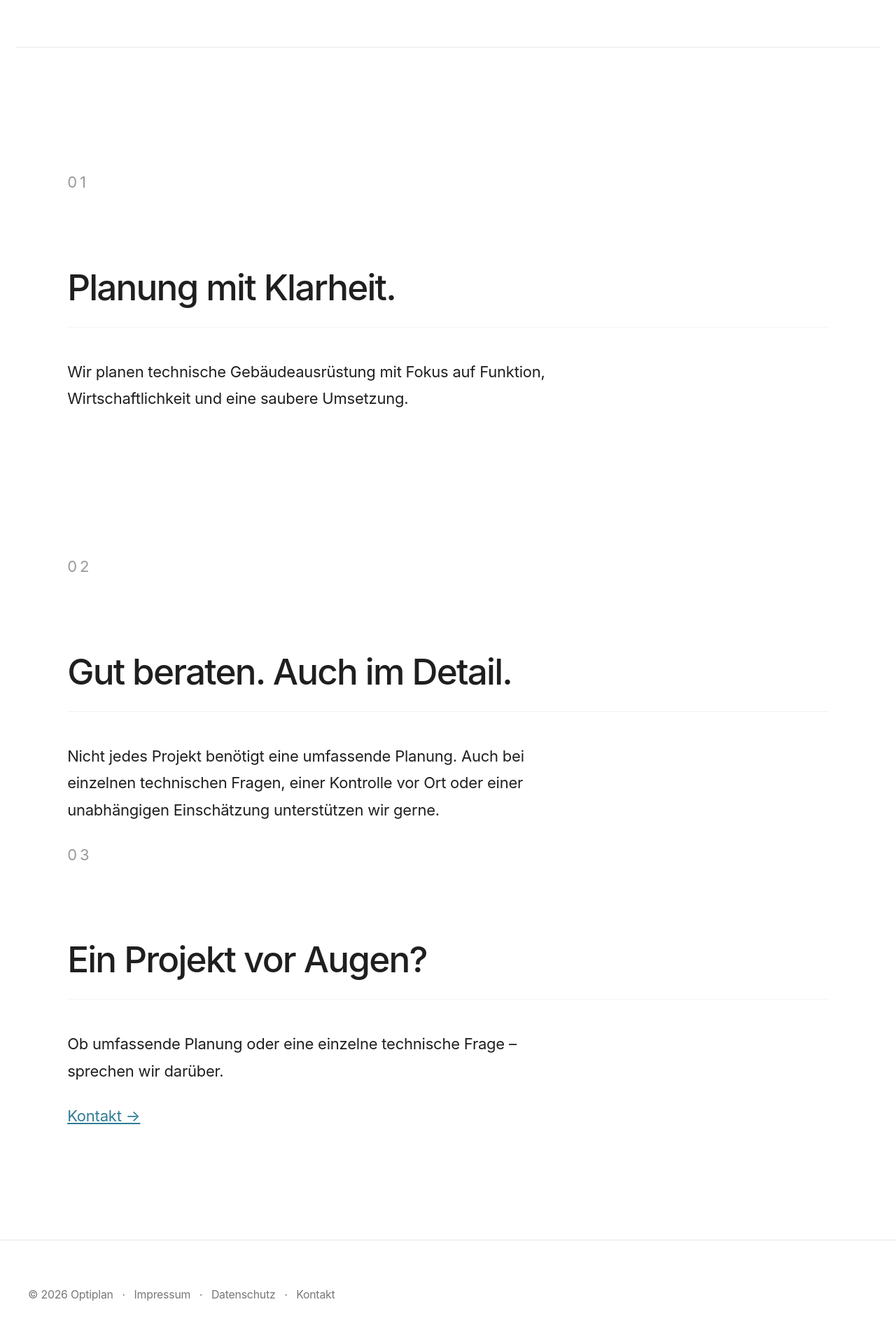
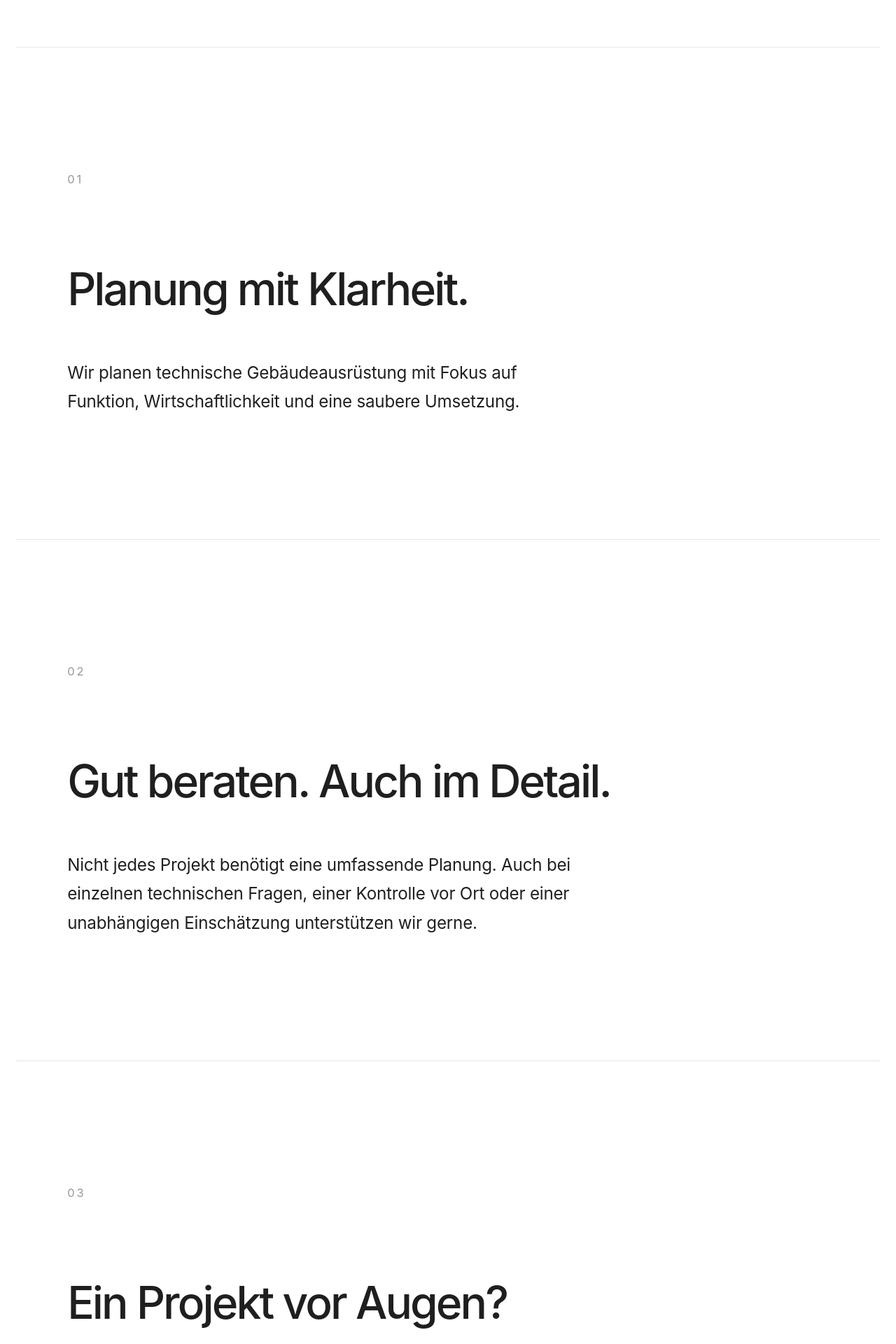
Before and after one commit to gryphiusodenhobler/www.optiplan.at, a Jekyll site: the page built from index.md, in a window 1280 px wide. Shown: the part 731-2651 px from the top of the page at 70% size. Built offline with Jekyll 4.4.1, drawn with Linux system fonts in a browser that asks for light colours; cached includes are drawn as plain includes.

Commit message:
Update optiplan.scss

```diff
--- a/_sass/optiplan.scss
+++ b/_sass/optiplan.scss
@@ -273,3 +273,86 @@ body {
 .greedy-nav .optiplan-logo:hover {
   opacity: 0.75;
 }
+/* ------------------------------------------------
+   STARTSEITE – ABSCHNITTE 01 / 02 / 03
+   ------------------------------------------------ */
+
+.intro-section,
+.detail-section,
+.contact-section {
+  border-top: 1px solid #e8e8e8;
+  padding: 8rem 0;
+  min-height: 65vh;
+}
+
+/* Nummerierung */
+
+.intro-section .section-number,
+.detail-section .section-number,
+.contact-section .section-number {
+  margin: 0 0 5rem 0;
+  font-size: 0.75rem;
+  font-weight: 400;
+  letter-spacing: 0.18em;
+  color: #999;
+  opacity: 1;
+}
+
+/* Große Kapitelüberschriften */
+
+.intro-section h2,
+.detail-section h2,
+.contact-section h2 {
+  margin: 0 0 3rem 0;
+  padding: 0;
+  border: 0 !important;
+  font-size: clamp(2.8rem, 5vw, 5rem);
+  font-weight: 500;
+  line-height: 1.05;
+  letter-spacing: -0.045em;
+}
+
+/* Text */
+
+.intro-section .section-text,
+.detail-section .section-text,
+.contact-section .section-text {
+  max-width: 720px;
+  margin: 0;
+  font-size: 1.1rem;
+  line-height: 1.7;
+}
+
+/* Kontaktlink */
+
+.contact-section .section-link {
+  margin-top: 3rem;
+}
+
+.contact-section .section-link a {
+  color: #1f1f1f;
+  font-size: 1rem;
+  font-weight: 500;
+  text-decoration: none;
+}
+
+.contact-section .section-link a:hover {
+  color: #8f2638;
+}
+
+/* Mobil */
+
+@media (max-width: 768px) {
+  .intro-section,
+  .detail-section,
+  .contact-section {
+    padding: 5rem 0;
+    min-height: auto;
+  }
+
+  .intro-section .section-number,
+  .detail-section .section-number,
+  .contact-section .section-number {
+    margin-bottom: 3rem;
+  }
+}
```
